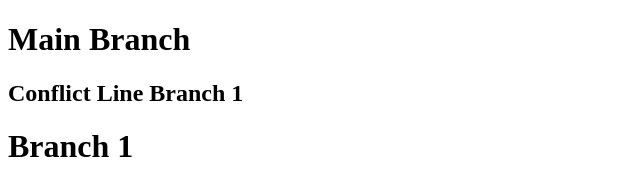
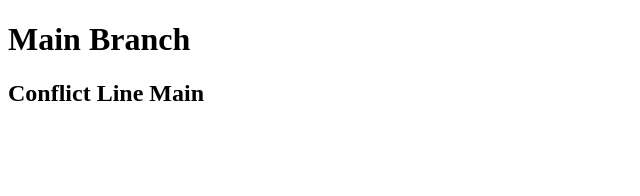
Before and after one commit to 3326umar/Demo1, a plain HTML site: page index.html in a window 1280 px wide. Shown: the whole page, without its empty margins (0-640 px from the left). Drawn offline with Linux system fonts and the light colour scheme.

Commit message:
Index Main

```diff
--- a/index.html
+++ b/index.html
@@ -7,7 +7,6 @@
 </head>
 <body>
     <h1>Main Branch</h1>
-    <h2>Conflict Line Branch 1</h2>
-    <h1>Branch 1</h1>
+    <h2>Conflict Line Main</h2>
 </body>
 </html>
```
